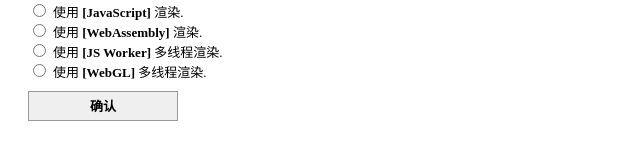
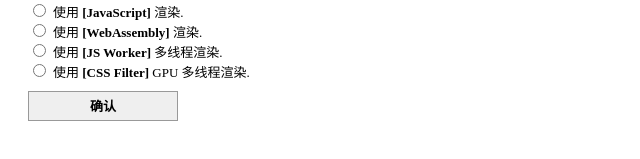
Before and after one commit to RealKai42/parallel_hw, a plain HTML site: page index.html in a window 1280 px wide. Shown: the part 279-438 px from the top of the page, 0-640 px from the left. Drawn offline with Linux system fonts and the light colour scheme; no server answers.

Commit message:
完善 README

```diff
--- a/index.html
+++ b/index.html
@@ -46,7 +46,7 @@
       <input name="options" value="3" type="radio"/>
       <span class="radio-text">使用 <b>[JS Worker]</b> 多线程渲染.</span> <br/>
       <input name="options" value="4" type="radio"/>
-      <span class="radio-text">使用 <b>[WebGL]</b> 多线程渲染.</span> <br/>
+      <span class="radio-text">使用 <b>[CSS Filter]</b> GPU 多线程渲染.</span> <br/>
       <button>确认</button>
     </div>
     <video class="video"
```
Also changed, not shown: 1 other file.
